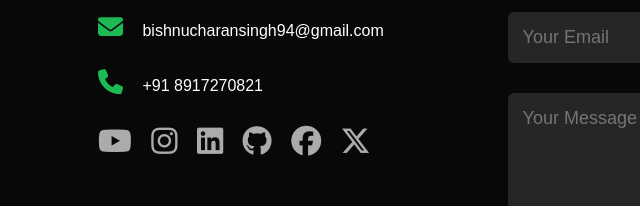
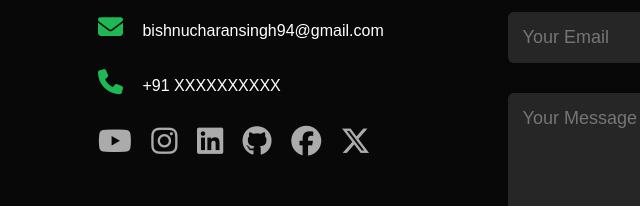
Before and after one commit to bishnu96-cyber/MyPortfolio-web, a plain HTML site: page index.html in a window 1280 px wide. Shown: the part 3214-3420 px from the top of the page, 30-670 px from the left. Drawn offline with Linux system fonts and the light colour scheme.

Commit message:
Update index.html

```diff
--- a/index.html
+++ b/index.html
@@ -241,7 +241,7 @@
                 <div class="contact-left">
                     <h1 class="sub-title">Contact Me</h1>
                     <p><i class="fa-solid fa-envelope"></i> bishnucharansingh94@gmail.com</p>
-                    <p><i class="fa-solid fa-phone"></i> +91 8917270821</p>
+                    <p><i class="fa-solid fa-phone"></i> +91 XXXXXXXXXX</p>
                     <div class="social-icons">
                         <a target="_blank" href=""><i
                                 class="fa-brands fa-youtube"></i></a>
```
